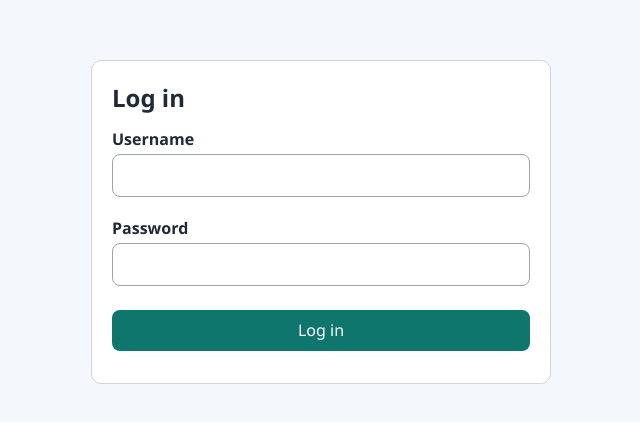
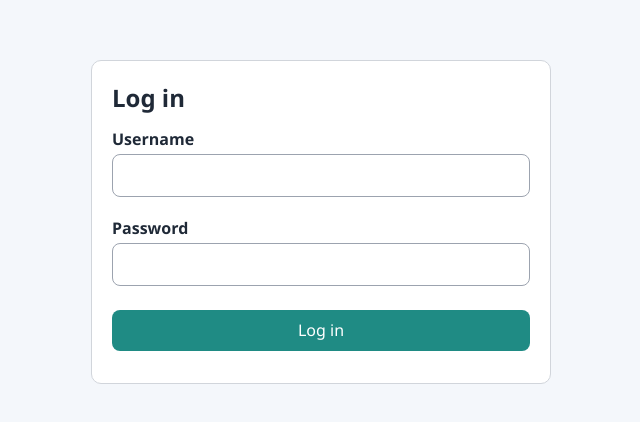
Before and after one commit to serdarsalim/contact-point-cloud-platform, a Next.js app: page / in a window 1280 px wide. Shown: the part 178-600 px from the top of the page, without its empty margins (319-959 px from the left). Built offline with nearby package versions, Linux system fonts and the light colour scheme; no server answers.

Commit message:
Rename add actions and soften primary button color

```diff
--- a/app/admin/_components/api-keys-manager.tsx
+++ b/app/admin/_components/api-keys-manager.tsx
@@ -118,7 +118,7 @@ export function ApiKeysManager({
         <div className="api-keys-header">
           <h3>Tokens</h3>
           <button className="button-inline" type="button" onClick={() => setShowCreateModal(true)}>
-            + New Token
+            Add token
           </button>
         </div>
         {error ? <p style={{ color: "#b91c1c" }}>{error}</p> : null}
--- a/app/admin/_components/org-workspace.tsx
+++ b/app/admin/_components/org-workspace.tsx
@@ -185,7 +185,7 @@ export function OrgWorkspace({
           <div className="org-admins-header">
             <h3>Admins ({admins.length})</h3>
             <button className="button-inline" type="button" onClick={() => setShowCreateAdminModal(true)}>
-              + New Admin
+              Add admin
             </button>
           </div>
           {error ? <p style={{ color: "#b91c1c" }}>{error}</p> : null}
--- a/app/globals.css
+++ b/app/globals.css
@@ -57,7 +57,7 @@ button {
 }
 
 button {
-  background: #0f766e;
+  background: #1f8b84;
   color: #ffffff;
   border: none;
   cursor: pointer;
```
